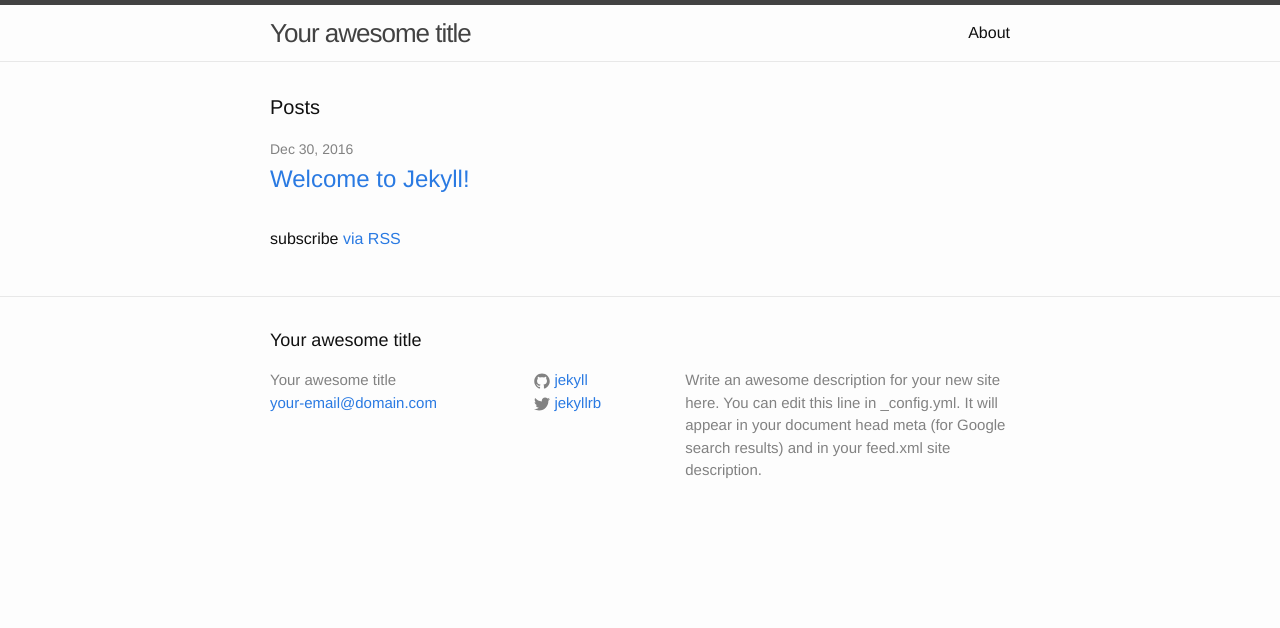
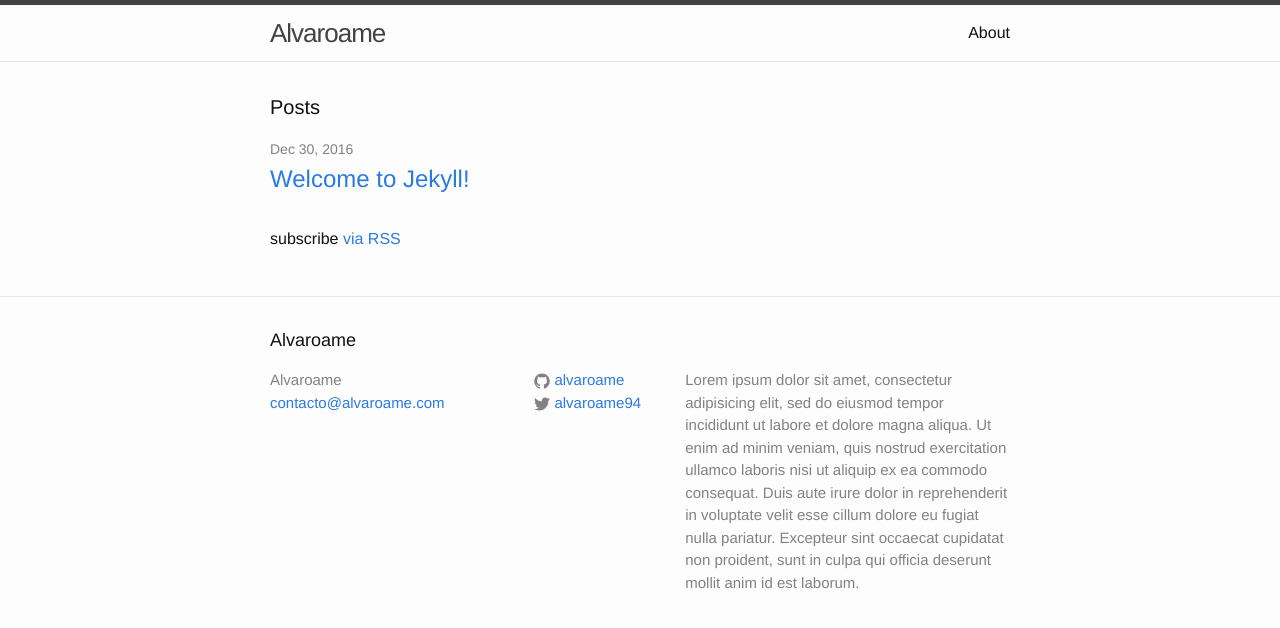
Before and after one commit to alvaroame/test, a Jekyll site: the page built from index.html, in a window 1280 px wide. Shown: the top 628 px of the page. Built offline with Jekyll 4.4.1, drawn with Linux system fonts in a browser that asks for light colours.

Commit message:
Add site settings

```diff
--- a/_config.yml
+++ b/_config.yml
@@ -6,16 +6,14 @@
 # 'jekyll serve'. If you change this file, please restart the server process.
 
 # Site settings
-title: Your awesome title
-email: your-email@domain.com
+title: Alvaroame
+email: contacto@alvaroame.com
 description: > # this means to ignore newlines until "baseurl:"
-  Write an awesome description for your new site here. You can edit this
-  line in _config.yml. It will appear in your document head meta (for
-  Google search results) and in your feed.xml site description.
+  Lorem ipsum dolor sit amet, consectetur adipisicing elit, sed do eiusmod tempor incididunt ut labore et dolore magna aliqua. Ut enim ad minim veniam, quis nostrud exercitation ullamco laboris nisi ut aliquip ex ea commodo consequat. Duis aute irure dolor in reprehenderit in voluptate velit esse cillum dolore eu fugiat nulla pariatur. Excepteur sint occaecat cupidatat non proident, sunt in culpa qui officia deserunt mollit anim id est laborum.
 baseurl: "" # the subpath of your site, e.g. /blog
-url: "http://yourdomain.com" # the base hostname & protocol for your site
-twitter_username: jekyllrb
-github_username:  jekyll
+url: "http://alvaroame.com" # the base hostname & protocol for your site
+twitter_username: alvaroame94
+github_username:  alvaroame
 
 # Build settings
 markdown: kramdown
```
